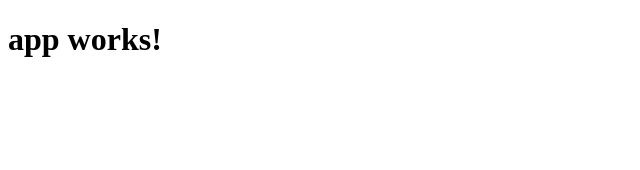
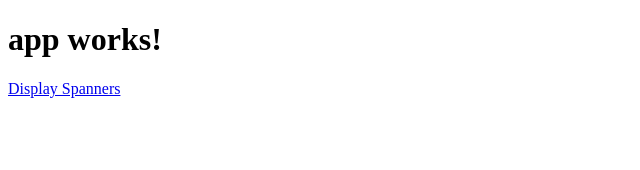
Before and after one commit to hotblac/spanners-angular, an Angular app: page / in a window 1280 px wide. Shown: the top 170 px of the page, without its empty margins (0-640 px from the left). Built offline with nearby package versions, Linux system fonts and the light colour scheme.

Commit message:
Add route to display-spanners

```diff
--- a/src/app/app.component.html
+++ b/src/app/app.component.html
@@ -1,3 +1,8 @@
 <h1>
   {{title}}
 </h1>
+
+<nav>
+  <a routerLink="/display-spanners" routerLinkActive="active">Display Spanners</a>
+</nav>
+<router-outlet></router-outlet>
--- a/src/app/app.module.ts
+++ b/src/app/app.module.ts
@@ -5,6 +5,14 @@ import { HttpModule } from '@angular/http';
 
 import { AppComponent } from './app.component';
 import { DisplaySpannersComponent } from './display-spanners/display-spanners.component';
+import {Routes, RouterModule} from "@angular/router";
+
+const appRoutes: Routes = [
+  {
+    path: 'display-spanners',
+    component: DisplaySpannersComponent
+  }
+];
 
 @NgModule({
   declarations: [
@@ -14,7 +22,8 @@ import { DisplaySpannersComponent } from './display-spanners/display-spanners.co
   imports: [
     BrowserModule,
     FormsModule,
-    HttpModule
+    HttpModule,
+    RouterModule.forRoot(appRoutes)
   ],
   providers: [],
   bootstrap: [AppComponent]
```
